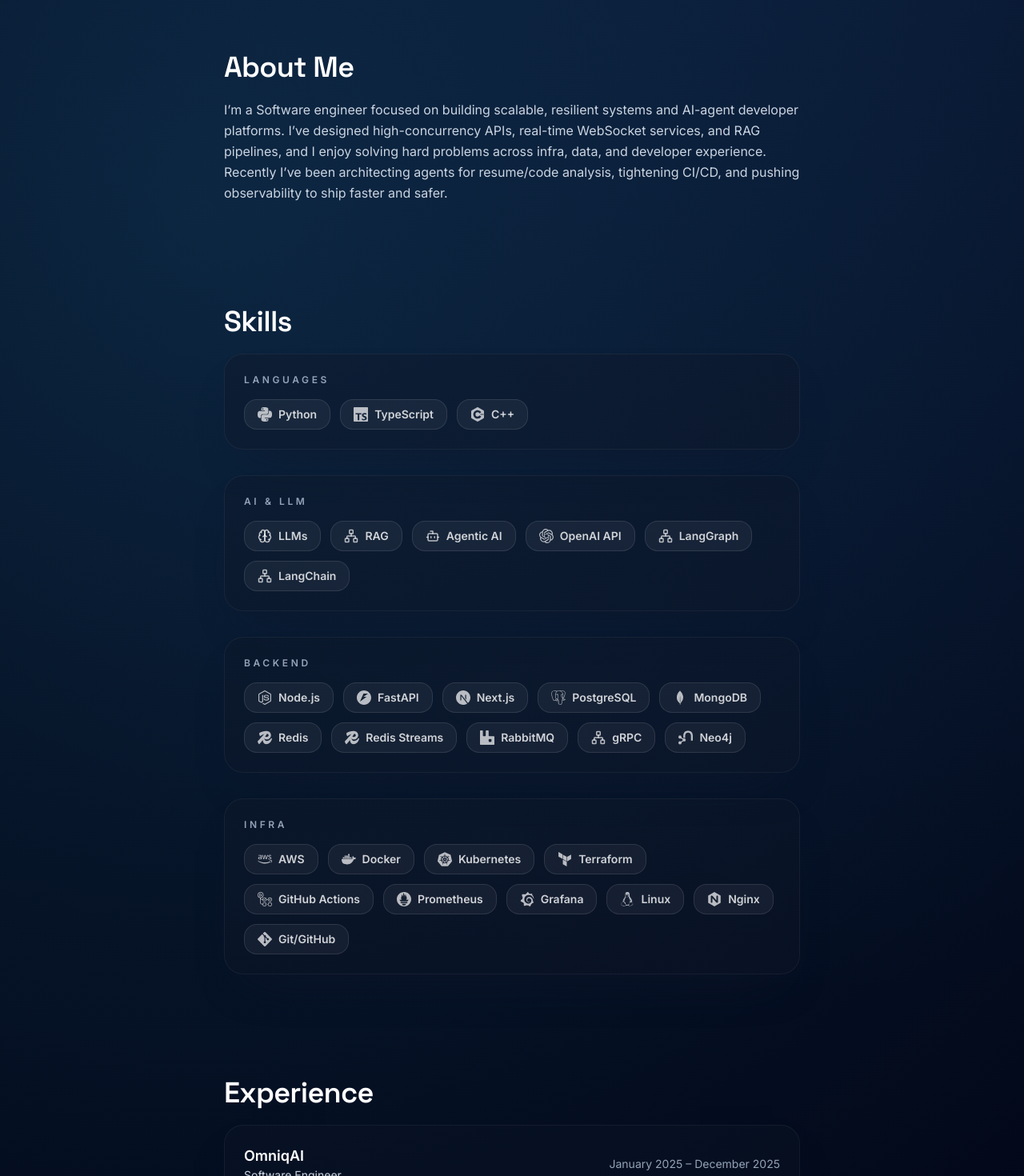
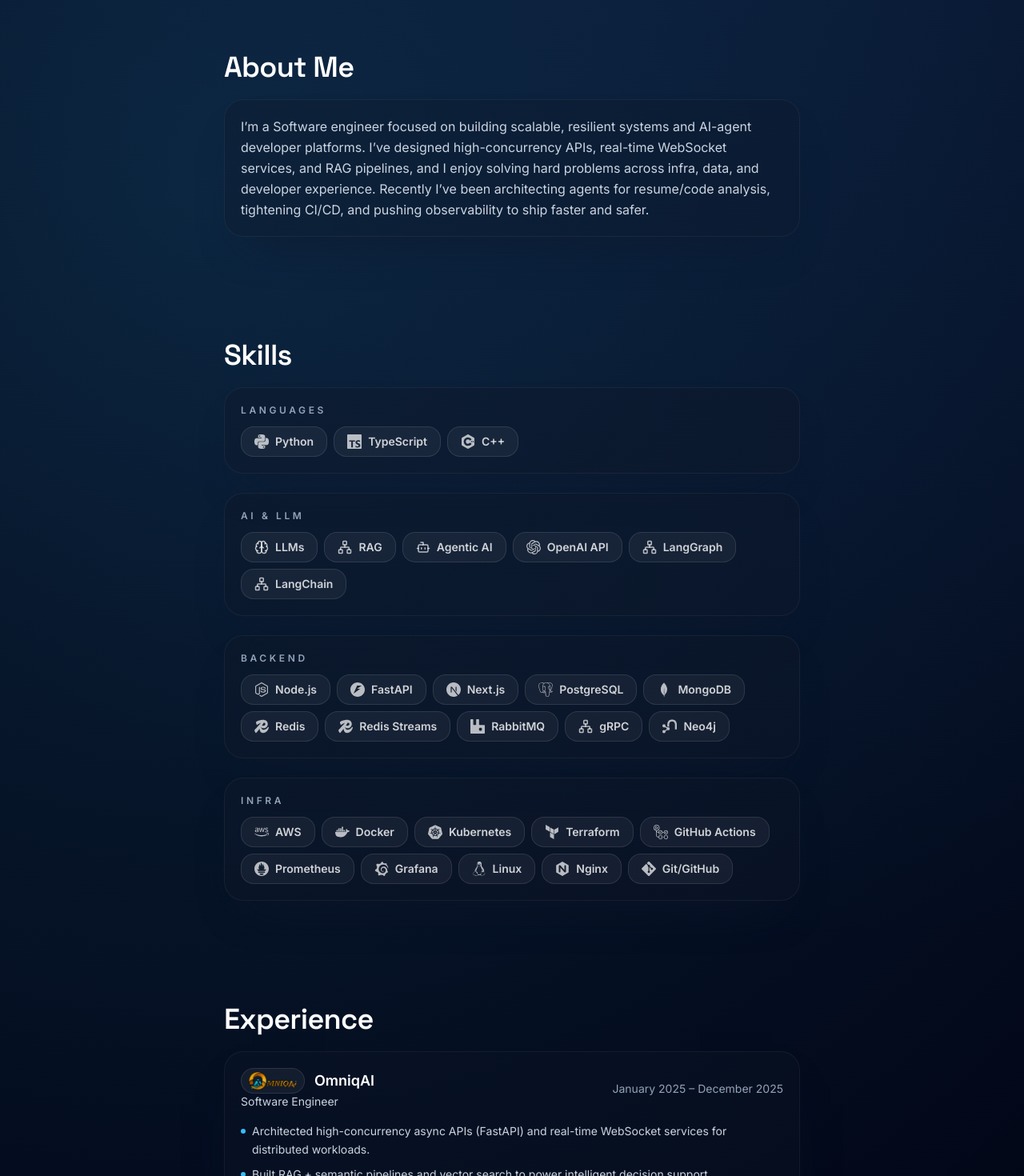
Before and after one commit to Sohail-9/my-portfolio, a Next.js app: page / in a window 1280 px wide. Shown: the part 480-1950 px from the top of the page at 80% size. Built offline with nearby package versions, Linux system fonts and the light colour scheme.

Commit message:
style: Enhance UI with consistent hover effects, refined spacing, and add company logo to experience entries.

```diff
--- a/components/about.tsx
+++ b/components/about.tsx
@@ -2,5 +2,11 @@
 import { Section } from "./section";
 
 export function About() {
-  return <Section id="about" title="About Me" intro={about.body} />;
+  return (
+    <Section id="about" title="About Me">
+      <div className="rounded-3xl border border-white/5 bg-slate-900/30 p-5 shadow-card transition hover:border-accent/40 hover:bg-slate-900/50 hover:shadow-[0_0_40px_rgba(56,189,248,0.18)]">
+        <p className="text-base leading-relaxed text-slate-300">{about.body}</p>
+      </div>
+    </Section>
+  );
 }
--- a/components/experience.tsx
+++ b/components/experience.tsx
@@ -1,20 +1,37 @@
+import Image from "next/image";
 import { experience } from "@/lib/content";
 import { Section } from "./section";
 
 export function Experience() {
   return (
     <Section id="experience" title="Experience">
-      <div className="space-y-10">
+      <div className="space-y-8">
         {experience.map((entry) => (
-          <article key={`${entry.company}-${entry.role}`} className="rounded-3xl border border-white/5 bg-slate-900/30 p-6 shadow-card">
+          <article
+            key={`${entry.company}-${entry.role}`}
+            className="group rounded-3xl border border-white/5 bg-slate-900/30 p-5 shadow-card transition hover:border-accent/40 hover:bg-slate-900/50 hover:shadow-[0_0_40px_rgba(56,189,248,0.18)]"
+          >
             <div className="flex flex-wrap items-center justify-between gap-2">
               <div>
-                <p className="text-lg font-semibold text-white">{entry.company}</p>
+                <div className="flex flex-wrap items-center gap-3">
+                  {entry.company === "OmniqAI" ? (
+                    <span className="flex h-8 items-center rounded-full border border-white/10 bg-white/5 px-2">
+                      <Image
+                        src="/Omniqai.png"
+                        alt="OmniqAI logo"
+                        width={96}
+                        height={32}
+                        className="h-6 w-auto object-contain"
+                      />
+                    </span>
+                  ) : null}
+                  <p className="text-lg font-semibold text-white transition group-hover:text-accent">{entry.company}</p>
+                </div>
                 <p className="text-sm text-slate-300">{entry.role}</p>
               </div>
               <p className="text-sm text-slate-400">{entry.timeframe}</p>
             </div>
-            <ul className="mt-4 space-y-3 text-sm leading-relaxed text-slate-300">
+            <ul className="mt-4 space-y-2 text-sm leading-relaxed text-slate-300">
               {entry.bullets.map((bullet) => (
                 <li key={bullet} className="flex gap-2">
                   <span className="mt-2 h-1.5 w-1.5 flex-shrink-0 rounded-full bg-accent" aria-hidden />
--- a/components/project-card.tsx
+++ b/components/project-card.tsx
@@ -13,12 +13,16 @@
       whileHover="hover"
       animate="rest"
       variants={cardHover}
-      className="rounded-3xl border border-white/5 bg-gradient-to-br from-slate-900/60 to-slate-900/30 p-6 shadow-card"
+      className="group rounded-3xl border border-white/5 bg-gradient-to-br from-slate-900/60 to-slate-900/30 p-6 shadow-card transition hover:border-accent/40 hover:from-slate-900/70 hover:to-slate-900/40 hover:shadow-[0_0_40px_rgba(56,189,248,0.18)]"
     >
-      <div className="space-y-4">
+      <div className="space-y-3">
         <div>
-          <p className="text-sm uppercase tracking-[0.25em] text-accent">{project.title}</p>
-          <h3 className="mt-2 font-display text-2xl font-semibold text-white">{project.subtitle}</h3>
+          <p className="text-sm uppercase tracking-[0.25em] text-accent/90 transition group-hover:text-accent">
+            {project.title}
+          </p>
+          <h3 className="mt-2 font-display text-xl font-semibold text-white transition group-hover:text-accent">
+            {project.subtitle}
+          </h3>
         </div>
         <ul className="space-y-3 text-sm text-slate-300">
           {project.bullets.map((bullet) => (
--- a/components/skills.tsx
+++ b/components/skills.tsx
@@ -148,7 +148,7 @@
 
   return (
     <Section id="skills" title="Skills">
-      <div className="space-y-8">
+      <div className="space-y-6">
         {categoryOrder.map((category) => {
           const items = grouped[category];
           if (!items?.length) {
@@ -157,13 +157,13 @@
           return (
             <motion.div
               key={category}
-              className="rounded-3xl border border-white/5 bg-slate-900/40 p-6 shadow-card"
+              className="group rounded-3xl border border-white/5 bg-slate-900/40 p-5 shadow-card transition hover:border-accent/40 hover:bg-slate-900/55 hover:shadow-[0_0_40px_rgba(56,189,248,0.18)]"
               variants={childVariants}
             >
-              <p className="text-xs font-semibold uppercase tracking-[0.3em] text-slate-400">
+              <p className="text-xs font-semibold uppercase tracking-[0.3em] text-slate-400 transition group-hover:text-accent">
                 {category}
               </p>
-              <div className="mt-4 flex flex-wrap gap-3">
+              <div className="mt-3 flex flex-wrap gap-2">
                 {items.map((skill) => (
                   <SkillPill key={skill.key} skill={skill} />
                 ))}
```
Also changed, not shown: public/Omniqai.png (added).
